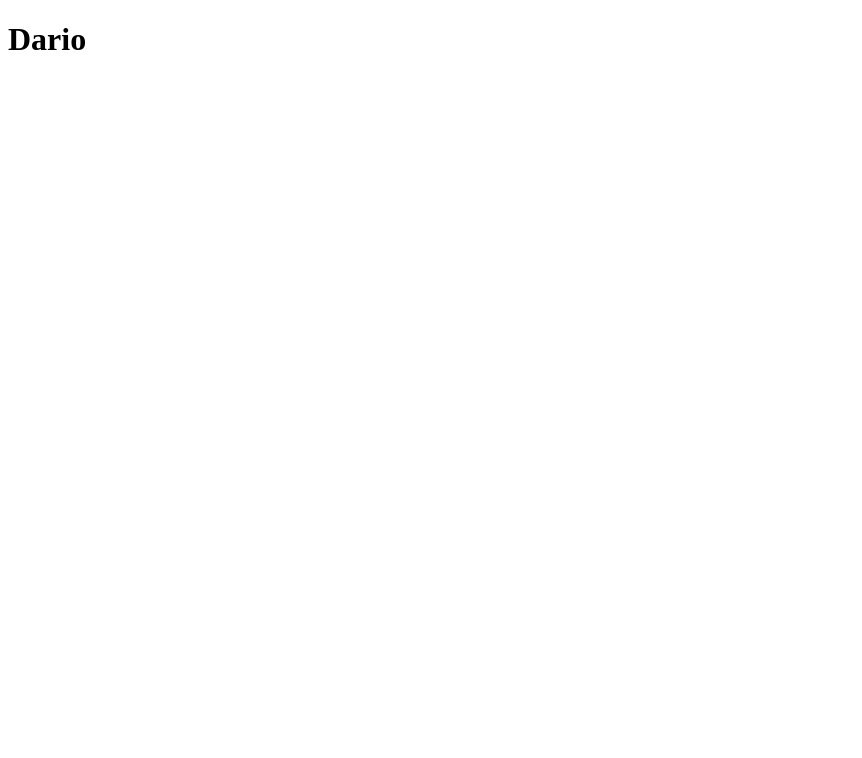
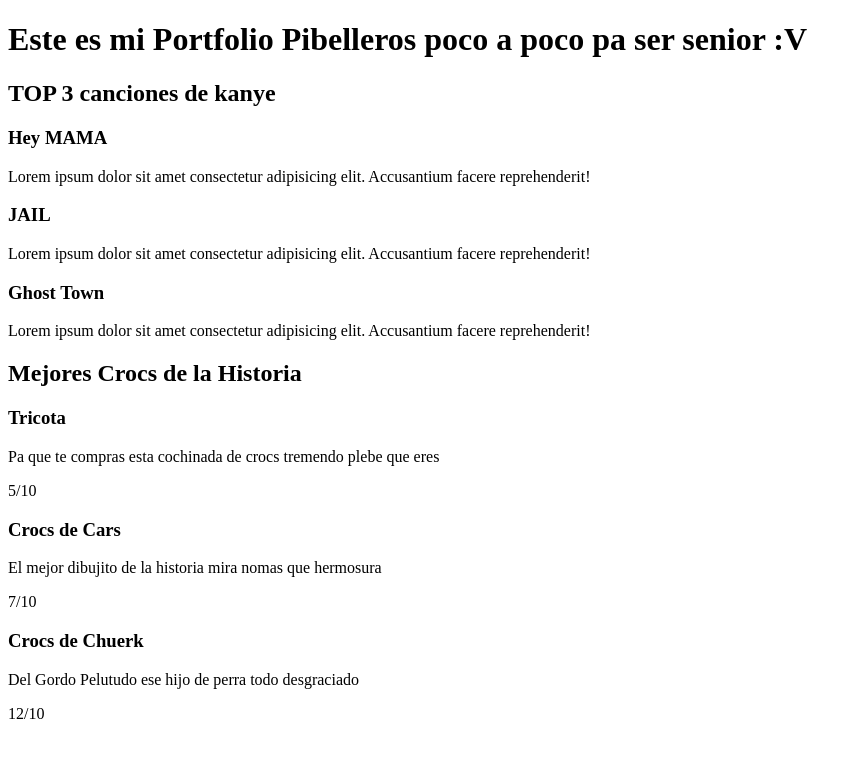
Before and after one commit to PBMGC/proyecti-pagina, a plain HTML site: page index.html in a window 1280 px wide. Shown: the whole page, without its empty margins (0-862 px from the left). Drawn offline with Linux system fonts and the light colour scheme.

Commit message:
primera parte del html y creaciones de las carpeta

```diff
--- a/index.html
+++ b/index.html
@@ -7,6 +7,28 @@
     <title>Portafolio</title>
 </head>
 <body>
-    <h1>Dario</h1>
+
+    <h1>Este es mi Portfolio Pibelleros poco a poco pa ser senior :V</h1>
+
+    <h2>TOP 3 canciones de kanye</h2>
+    <h3>Hey MAMA</h3>
+    <p>Lorem ipsum dolor sit amet consectetur adipisicing elit. Accusantium facere reprehenderit!</p>
+    <h3>JAIL</h3>
+    <p>Lorem ipsum dolor sit amet consectetur adipisicing elit. Accusantium facere reprehenderit!</p>
+    <h3>Ghost Town</h3>
+    <p>Lorem ipsum dolor sit amet consectetur adipisicing elit. Accusantium facere reprehenderit!</p>
+
+    <h2>Mejores Crocs de la Historia</h2>
+
+    <h3>Tricota</h3>
+    <p>Pa que te compras esta cochinada de crocs tremendo plebe que eres</p>
+    <p>5/10</p>
+    <h3>Crocs de Cars</h3>
+    <p>El mejor dibujito de la historia mira nomas que hermosura</p>
+    <p>7/10</p>
+    <h3>Crocs de Chuerk</h3>
+    <p>Del Gordo Pelutudo ese hijo de perra todo desgraciado</p>
+    <p>12/10</p>
+
 </body>
 </html>
```
Also changed, not shown: img/logo.png (added).
